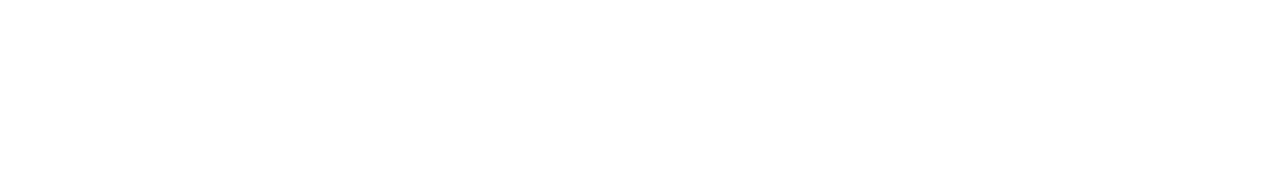
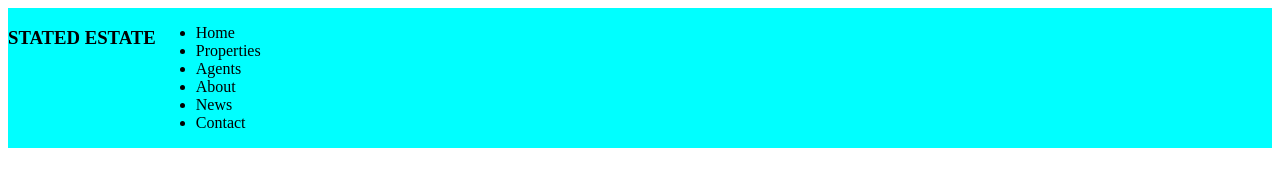
Before and after one commit to rajbirsinghathwal/real_estate, a plain HTML site: page index.html in a window 1280 px wide. Drawn offline with nearby package versions, Linux system fonts and the light colour scheme.

Commit message:
add basic structure

```diff
--- /dev/null
+++ b/css/style.css
@@ -0,0 +1,8 @@
+#header{
+    display: flex;
+    background-color: aqua;
+}
+
+#header #nav li{
+    list-style: none;
+}
--- a/index.html
+++ b/index.html
@@ -1,12 +1,36 @@
 <!DOCTYPE html>
 <html lang="en">
-<head>
-    <meta charset="UTF-8">
-    <meta name="viewport" content="width=device-width, initial-scale=1.0">
-    <title>Real Estate</title>
-    <link rel="stylesheet" href="style.css">
-</head>
+    <head>
+        <meta charset="UTF-8">
+        <meta name="viewport" content="width=device-width, initial-scale=1.0">
+        <meta http-equiv="X-UA-Compatible" content="ie=edge">
+        <title>STATED.</title>
+
+        <link rel="stylesheet" type="text/css" href="https://cdn.jsdelivr.net/npm/slick-carousel@1.8.1/slick/slick.css"/>
+        <link href="/css/style.css" type="text/css" rel="Stylesheet" />
+
+        <script src="https://cdnjs.cloudflare.com/ajax/libs/jquery/3.2.1/jquery.min.js"></script>
+        <script src="https://kit.fontawesome.com/95dc93da07.js"></script>
+        <script type="text/javascript" src="https://cdn.jsdelivr.net/npm/slick-carousel@1.8.1/slick/slick.min.js"></script>
+    </head>
 <body>
+
+<section id="header">
+    <div #logo>
+         <h3>STATED ESTATE</h3>
+    </div>
+    <div class="nav">
+        <ul>
+            <li class="link">Home</li>
+            <li class="link">Properties</li>
+            <li class="link">Agents</li>
+            <li class="link">About</li>
+            <li class="link">News</li>
+            <li class="link">Contact</li>
+        </ul>
+    </div>
+</section>
+
 
     <script src="app.js"></script>
 </body>
```
Also changed, not shown: style.css (deleted).
